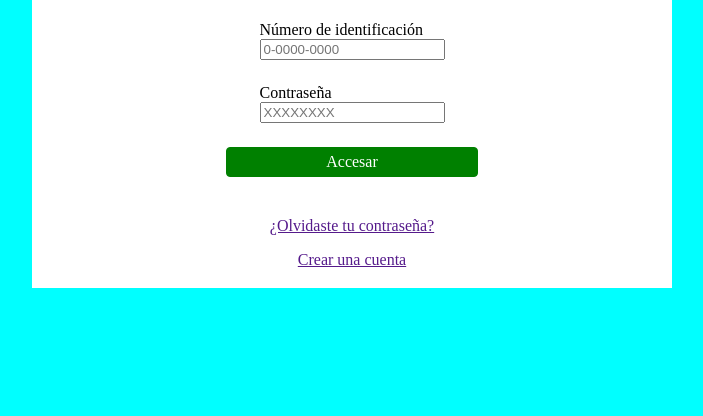
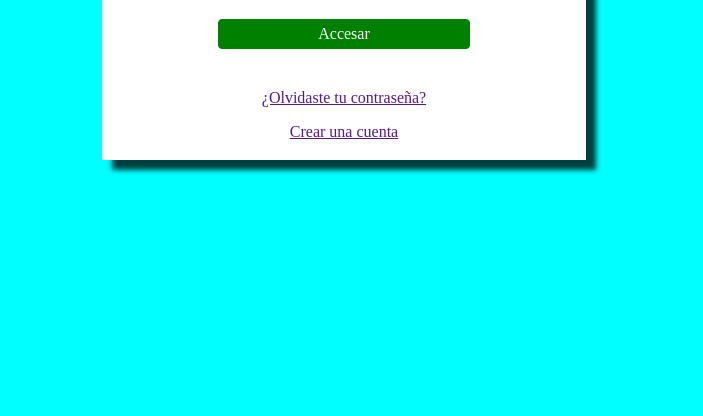
Before and after one commit to ccalderont/cenfotec-biosoft-technoware, a plain HTML site: page FormularioLogin/formularioLogin.html in a window 1280 px wide. Shown: the part 400-816 px from the top of the page, without its empty margins (296-999 px from the left). Drawn offline with Linux system fonts and the light colour scheme.

Commit message:
Updated css

```diff
--- a/FormularioLogin/formularioLogin.css
+++ b/FormularioLogin/formularioLogin.css
@@ -1,17 +1,19 @@
 body{
  background-color: aqua;
+ margin: 0;
 }
 
 main{
     display: flex;
     flex-direction: row;
     justify-content: center;
-    align-items: center;
+    /*align-items: center;*/
     height: 100vh;
     width: 100vw;
 }
 .main-container{
     background-color: white;
+    box-shadow: 10px 10px 5px 0px rgba(0,0,0,0.75);
     height: 70vh;
     width: 50vw;
     display: flex;
@@ -20,6 +22,7 @@ main{
     align-items: center;
     text-align: center;
     gap: 1.5rem;
+    max-width: 484px;
 }
 
 .main-container-inputs{
```
